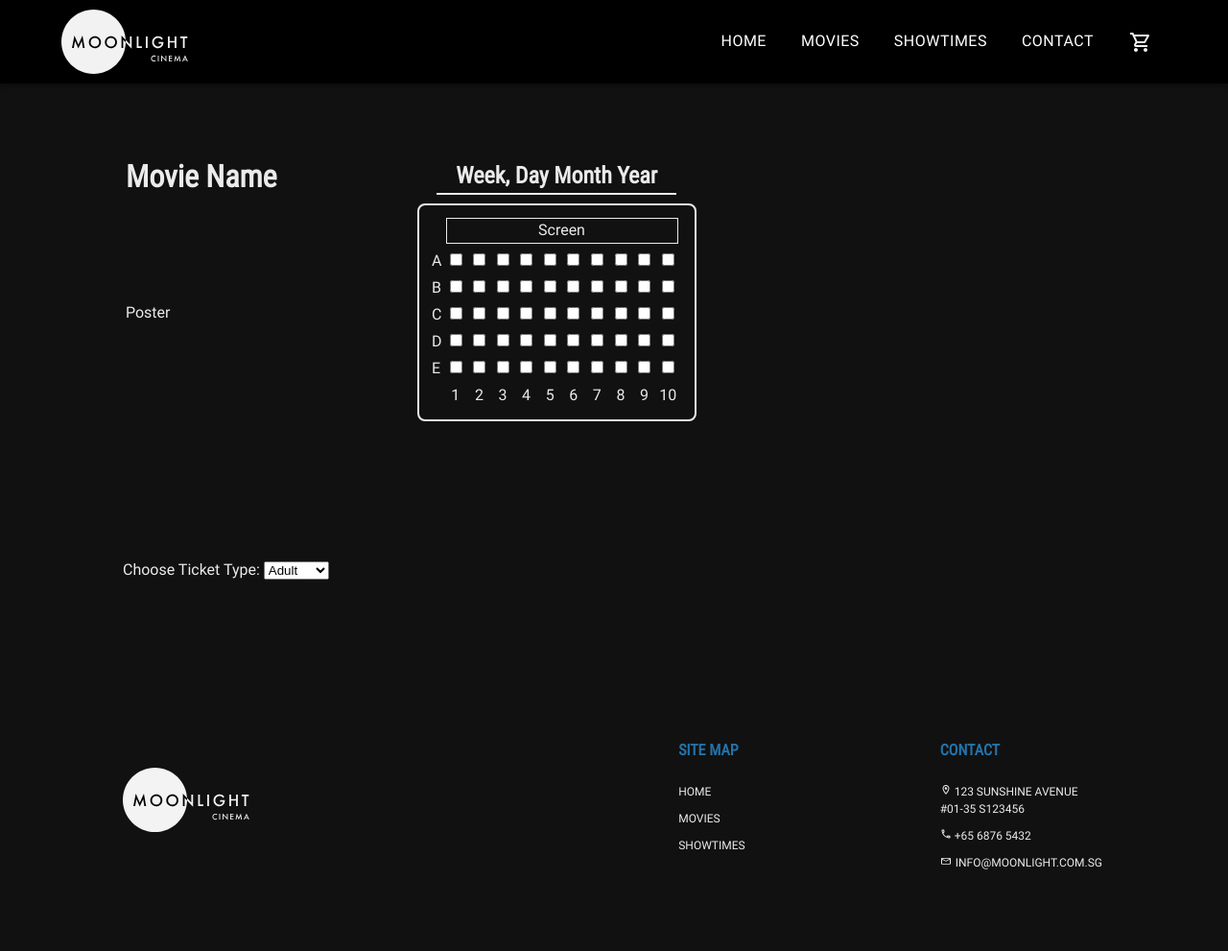
After one commit to cchoo1227/moonlight, a PHP site: page /bookingpage.html in a window 1280 px wide. The commit adds this page. Shown: the whole page at 96% size. Run offline with PHP 8.4, Linux system fonts and the light colour scheme.

Commit message:
joel's files

```diff
--- /dev/null
+++ b/bookingpage.html
@@ -0,0 +1,182 @@
+<!DOCTYPE html>
+
+<head>
+    <link rel="stylesheet" href="styles.css">
+</head>
+
+<body>
+
+<!--start of navbar-->
+<div id="nav">
+    <div class="container">
+        <img src="images/logo_light.svg">
+        <ul>
+            <li><a href="#">HOME</a></li>
+            <li><a href="#">MOVIES</a></li>
+            <li><a href="#">SHOWTIMES</a></li>
+            <li><a href="#">CONTACT</a></li>
+            <li><a href="#"><img width="24px" height="24px" src="images/cart_outlined.svg"></a></li>
+        </ul>
+    </div>
+</div>
+<!--end of navbar-->
+
+
+<div class="section" id="movie-booking"> <!--TO WEIFAN: This is a 'SECTION' div. Use one 'SECTION' div for every horizontal section of content. E.g. I used one section for 'Now Showing' and another section for 'Coming Soon'.-->
+    <div class="container"> <!--TO WEIFAN: This is a 'CONTAINER' div. There is one 'CONTAINER' div within every 'SECTION' div. Replace ALL the code in the 'CONTAINER' div with your own code.-->
+
+		<table class="booking-table" border="0">
+
+		<tr>
+		 <td>
+		  <div class="booking-title">
+            <h1>Movie Name</h1>
+          </div>
+		 </td>
+		 <td>
+		  <div class="booking-date">
+            <h2>Week, Day Month Year</h2>
+          </div>
+		 </td>
+		</tr>
+
+		<tr>
+		<td>Poster</td>
+		<td>
+        <form method="POST" action="seatsbooking.php" id="seatsBookingForm">
+        <table class="seats-table">
+		    <tr>
+			<td></td>
+			<td colspan="10"><div style="width:240px;height:25px;border:1px solid #EBEBEB;text-align:center;">Screen</div><td>
+		    </tr>
+			<tr></tr>
+            <tr>
+			    <td>A</td>
+                <td><input type="checkbox" id="1" name="seat1" value="seat1"></td>
+				<td><input type="checkbox" id="2" name="seat2" value="seat2"></td>
+				<td><input type="checkbox" id="3" name="seat3" value="seat3"></td>
+				<td><input type="checkbox" id="4" name="seat4" value="seat4"></td>
+				<td><input type="checkbox" id="5" name="seat5" value="seat5"></td>
+				<td><input type="checkbox" id="6" name="seat6" value="seat6"></td>
+				<td><input type="checkbox" id="7" name="seat7" value="seat7"></td>
+				<td><input type="checkbox" id="8" name="seat8" value="seat8"></td>
+				<td><input type="checkbox" id="9" name="seat9" value="seat9"></td>
+				<td><input type="checkbox" id="10" name="seat10" value="seat10"></td>
+			</tr>
+			<tr>
+			    <td>B</td>
+                <td><input type="checkbox" id="11" name="seat11" value="seat11"></td>
+				<td><input type="checkbox" id="12" name="seat12" value="seat12"></td>
+				<td><input type="checkbox" id="13" name="seat13" value="seat13"></td>
+				<td><input type="checkbox" id="14" name="seat14" value="seat14"></td>
+				<td><input type="checkbox" id="15" name="seat15" value="seat15"></td>
+				<td><input type="checkbox" id="16" name="seat16" value="seat16"></td>
+				<td><input type="checkbox" id="17" name="seat17" value="seat17"></td>
+				<td><input type="checkbox" id="18" name="seat18" value="seat18"></td>
+				<td><input type="checkbox" id="19" name="seat19" value="seat19"></td>
+				<td><input type="checkbox" id="20" name="seat20" value="seat20"></td>
+			</tr>
+			<tr>
+			    <td>C</td>
+                <td><input type="checkbox" id="21" name="seat21" value="seat21"></td>
+				<td><input type="checkbox" id="22" name="seat22" value="seat22"></td>
+				<td><input type="checkbox" id="23" name="seat23" value="seat23"></td>
+				<td><input type="checkbox" id="24" name="seat24" value="seat24"></td>
+				<td><input type="checkbox" id="25" name="seat25" value="seat25"></td>
+				<td><input type="checkbox" id="26" name="seat26" value="seat26"></td>
+				<td><input type="checkbox" id="27" name="seat27" value="seat27"></td>
+				<td><input type="checkbox" id="28" name="seat28" value="seat28"></td>
+				<td><input type="checkbox" id="29" name="seat29" value="seat29"></td>
+				<td><input type="checkbox" id="30" name="seat30" value="seat30"></td>
+			</tr>
+			<tr>
+			    <td>D</td>
+                <td><input type="checkbox" id="31" name="seat31" value="seat31"></td>
+				<td><input type="checkbox" id="32" name="seat32" value="seat32"></td>
+				<td><input type="checkbox" id="33" name="seat33" value="seat33"></td>
+				<td><input type="checkbox" id="34" name="seat34" value="seat34"></td>
+				<td><input type="checkbox" id="35" name="seat35" value="seat35"></td>
+				<td><input type="checkbox" id="36" name="seat36" value="seat36"></td>
+				<td><input type="checkbox" id="37" name="seat37" value="seat37"></td>
+				<td><input type="checkbox" id="38" name="seat38" value="seat38"></td>
+				<td><input type="checkbox" id="39" name="seat39" value="seat39"></td>
+				<td><input type="checkbox" id="40" name="seat40" value="seat40"></td>
+			</tr>
+			<tr>
+			    <td>E</td>
+                <td><input type="checkbox" id="41" name="seat41" value="seat41"></td>
+				<td><input type="checkbox" id="42" name="seat42" value="seat42"></td>
+				<td><input type="checkbox" id="43" name="seat43" value="seat43"></td>
+				<td><input type="checkbox" id="44" name="seat44" value="seat44"></td>
+				<td><input type="checkbox" id="45" name="seat45" value="seat45"></td>
+				<td><input type="checkbox" id="46" name="seat46" value="seat46"></td>
+				<td><input type="checkbox" id="47" name="seat47" value="seat47"></td>
+				<td><input type="checkbox" id="48" name="seat48" value="seat48"></td>
+				<td><input type="checkbox" id="49" name="seat49" value="seat49"></td>
+				<td><input type="checkbox" id="50" name="seat50" value="seat50"></td>
+			</tr>
+			<tr>
+			    <td></td>
+			    <td style="text-align: center">1</td>
+				<td style="text-align: center">2</td>
+				<td style="text-align: center">3</td>
+				<td style="text-align: center">4</td>
+				<td style="text-align: center">5</td>
+				<td style="text-align: center">6</td>
+				<td style="text-align: center">7</td>
+				<td style="text-align: center">8</td>
+				<td style="text-align: center">9</td>
+                <td style="text-align: center">10</td>
+			</tr>
+	        </table>
+		    </form>
+			</td>
+			</tr>
+		</table>
+    </div>
+</div>
+
+<div class="section" id="movie-booking"> <!--TO WEIFAN: This is a 'SECTION' div. Use one 'SECTION' div for every horizontal section of content. E.g. I used one section for 'Now Showing' and another section for 'Coming Soon'.-->
+    <div class="container"> <!--TO WEIFAN: This is a 'CONTAINER' div. There is one 'CONTAINER' div within every 'SECTION' div. Replace ALL the code in the 'CONTAINER' div with your own code.-->
+
+<label for="ticketType">Choose Ticket Type:</label>
+<select id="ticketType" name="ticketType">
+  <option value="adult">Adult</option>
+  <option value="student">Student</option>
+</select>
+</div>
+</div>
+<!--end of main content-->
+
+
+
+<!--start of footer-->
+<div id="footer">
+    <div class="container">
+        <img src="images/logo_light.svg">
+            <table>
+                <tr>
+                    <td>
+                        <h4>SITE MAP</h4>
+                        <ul>
+                            <li><a href="#">HOME</a></li>
+                            <li><a href="#">MOVIES</a></li>
+                            <li><a href="#">SHOWTIMES</a></li>
+                        </ul>
+                    </td>
+                    <td>
+                        <h4>CONTACT</h4>
+                        <ul>
+                            <li><img src="images/address_outlined.svg"> 123 SUNSHINE AVENUE<br>#01-35 S123456</li>
+                            <li><img src="images/call_outlined.svg"> +65 6876 5432</li>
+                            <li><img src="images/email_outlined.svg"> INFO@MOONLIGHT.COM.SG</li>
+                        </ul>
+                    </td>
+                </tr>
+            </table>
+    </div>
+</div>
+<!--end of footer-->
+
+<script src="scripts/home-banner.js"></script>
+</body>
--- a/styles.css
+++ b/styles.css
@@ -42,7 +42,7 @@ button, .button {
     background: linear-gradient(90.94deg, #438ABA 36.39%, #2374AB 100%);
     border-radius: 30px;
     border: none;
-    padding: 17px 25px;
+    padding: 17px 30px;
     color:#EBEBEB;
     text-transform: uppercase;
     letter-spacing: 1px;
@@ -56,18 +56,13 @@ button, .button {
     border-style: solid;
 }
 
-.underlined-titles h2 {
+.underlined-titles > h2 {
     width: 200px;
     margin: 0;
     text-align: center;
     border-width: 0 0 3px 0;
     border-color: #2374AB;
     border-style: solid;
-}
-
-.page-title {
-    text-transform: uppercase;
-    margin-bottom: 40px;
 }
 
 
@@ -186,7 +181,7 @@ to {opacity: 1}
 
 .movie-posters{
     width: 100%;
-    border-spacing: 30px 40px;
+    padding: 40px 0;
 }
 
 .movie-posters td {
@@ -195,7 +190,7 @@ to {opacity: 1}
 }
 
 .movie-posters img {
-    width: 100%;
+    width: 200px;
     height: 300px;
     border-radius: 10px;
     box-shadow: 0px 4px 4px rgba(0, 0, 0, 0.25);
@@ -211,127 +206,10 @@ to {opacity: 1}
     padding-top: 0;
 }
 
-/*MOVIES PAGE*/
-
-.movie-tabs ul {
-    list-style-type: none;
-    margin: 0 0 40px 0;
-    padding: 0;
-    border-width: 0 0 1px 0;
-    border-color: #303030;
-    border-style: solid;
-}
-
-.movie-tabs ul li {
-    display: inline-block;
-}
-
-.movie-tabs h2 {
-    display: inline-block;
-    margin: 0;
-    width: 200px;
-    text-align: center;
-    opacity: 0.3;
-}
-
-.movie-tabs ul li.active h2 {
-    border-width: 0 0 3px 0;
-    border-color: #2374AB;
-    border-style: solid;
-    opacity: 1;
-}
-
-.movie-posters .button {
-    display: block;
-    margin-top: 20px;
-}
-
-.movie-posters h3 {
-    margin-bottom: 0;
-}
-
-/*showtimes*/
-
-.date-tabs ul {
-    list-style-type: none;
-    margin: 0 0 20px 0;
-    padding: 0;
-    border-width: 0 0 1px 0;
-    border-color: #303030;
-    border-style: solid;
-}
-
-.date-tabs ul li {
-    display: inline-block;
-    text-transform: uppercase;
-}
-
-
-.date-tabs h3 {
-    display: inline-block;
-    margin: 0;
-    width: 200px;
-    text-align: center;
-    opacity: 0.3;
-}
-
-.date-tabs ul li.active h3 {
-    border-width: 0 0 3px 0;
-    border-color: #2374AB;
-    border-style: solid;
-    opacity: 1;
-}
-
-.date-tab {
-    border-spacing: 10px 0;
-}
-
-.date-tab .timeslots td {
-    background-color: #8A8A8A;
-    text-align: center;
-    border-radius: 10px;
-    width: 150px;
-}
-
-.date-tab .timeslots td button {
-    background: transparent;
-    padding: 0;
-    width: 100%;
-    height: 50px;
-}
-
-/*movie-details*/
-.movie-info .container table:first-child h1 {
-    margin-bottom: 0;
-}
-
-.movie-info .container table:first-child td:first-child {
-    width: 50%;
-    vertical-align: top;
-}
-
-.movie-info .container table:first-child td:first-child {
-    padding-right: 30px;
-}
-
-.movie-info .container table:first-child td img {
-    width: 100%;
-    border-radius: 30px;
-}
-
-.movie-info .container table:first-child td .rating {
-    margin-bottom: 40px;
-}
-
-.movie-info .container h1.underlined-titles {
-    margin-bottom: 0;
-}
-
 /*FOOTER*/
 
 #footer {
     width: 100%;
-    background-color: #000;
 }
 
 #footer .container {
@@ -367,3 +245,107 @@ to {opacity: 1}
 }
 
 /*TO WEIFAN: ADD ANY NEW CSS BELOW*/
+
+/*CONTACT US*/
+.cinema-image{
+    width: 100%;
+    padding: 10px 0;
+}
+
+.cinema-image td {
+    width: 75%;
+    text-align: center;
+}
+
+.cinema-image img {
+    width: 900px;
+    height: 500px;
+    border-radius: 0px;
+    box-shadow: 0px 4px 4px rgba(0, 0, 0, 0.25);
+	text-align: center;
+}
+
+.contact-title {
+    border-width: 0 0 0 0;
+    border-color: #303030;
+    border-style: solid;
+}
+
+.contact-title > h1 {
+    width: 150px;
+    margin: auto;
+    text-align: center;
+
+}
+
+/*CUSTOMER PARTICULARS*/
+.customer-particular{
+    width: 40%;
+    padding: 10px 0;
+}
+
+.customer-particular td {
+    width: 75%;
+    text-align: left;
+}
+
+.paymentbutton{
+	background-color: #2374AB;
+	color: white;
+	font-size: 15px;
+	border: none;
+    border-radius: 8px;
+	padding: 6px 10px;
+}
+
+.particulars-title > h1 {
+    width: 300px;
+    margin: 0;
+    text-align: left;
+}
+
+/*SHOPPING CART*/
+.cart-title > h1 {
+    width: 300px;
+    margin: 0;
+    text-align: left;
+	padding-bottom: 10px;
+}
+
+.shopping-cart{
+    width: 100%;
+    padding: 0 0;
+	border: solid;
+	border-radius: 8px;
+	border-width: 2px 2px 2px 2px;
+	border-spacing: 0;
+}
+
+.whiteunderline th {
+	border-bottom: 2px solid white;
+}
+
+
+/*BOOKING page*/
+.booking-title > h1 {
+    width: 300px;
+    margin: 0;
+    text-align: left;
+}
+
+.booking-date > h2 {
+    width: 250px;
+    margin: auto;
+    text-align: center;
+    border-width: 0 0 2px 0;
+    border-color: #EBEBEB;
+    border-style: solid;
+}
+
+.seats-table{
+    width: 10%;
+    padding: 10px 10px;
+	border: solid;
+	border-radius: 8px;
+	border-width: 2px 2px 2px 2px;
+}
```
Also changed, not shown: contact.html (added, +80 -0 lines), customerparticulars.html (added, +91 -0 lines), shoppingcart.html (added, +93 -0 lines), images/cinema.jpg (added).
